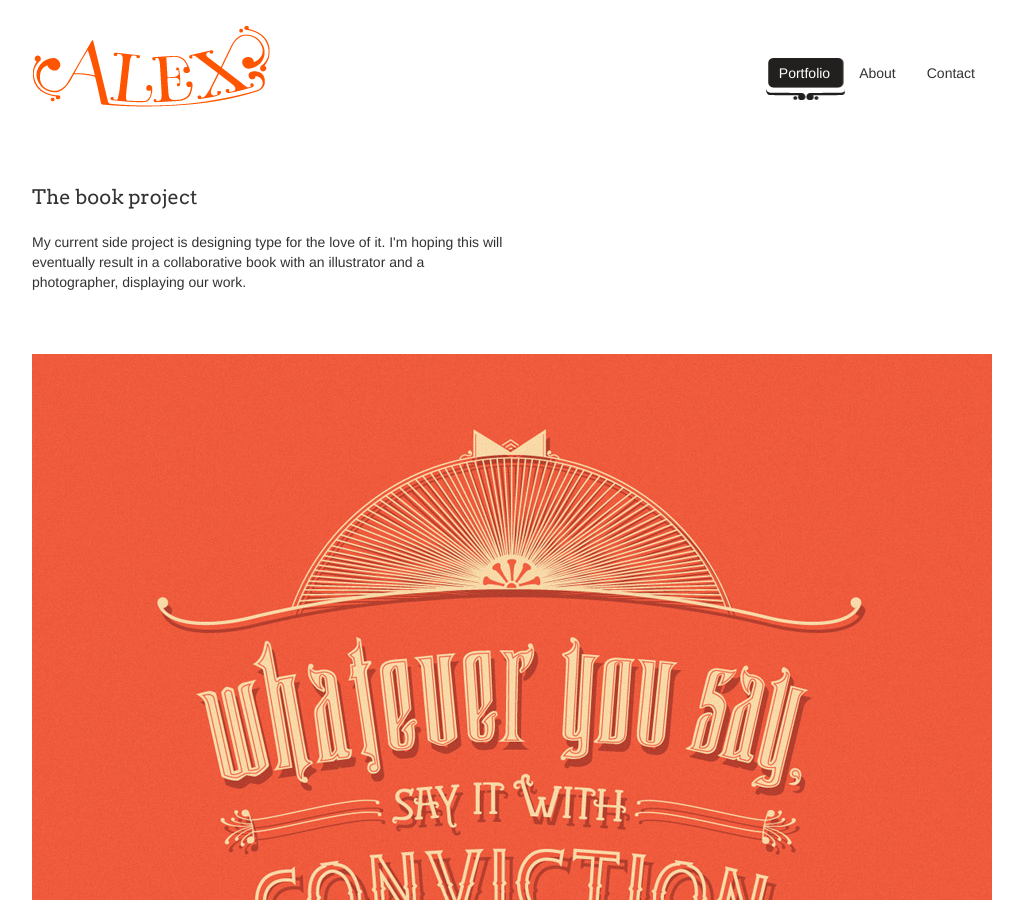
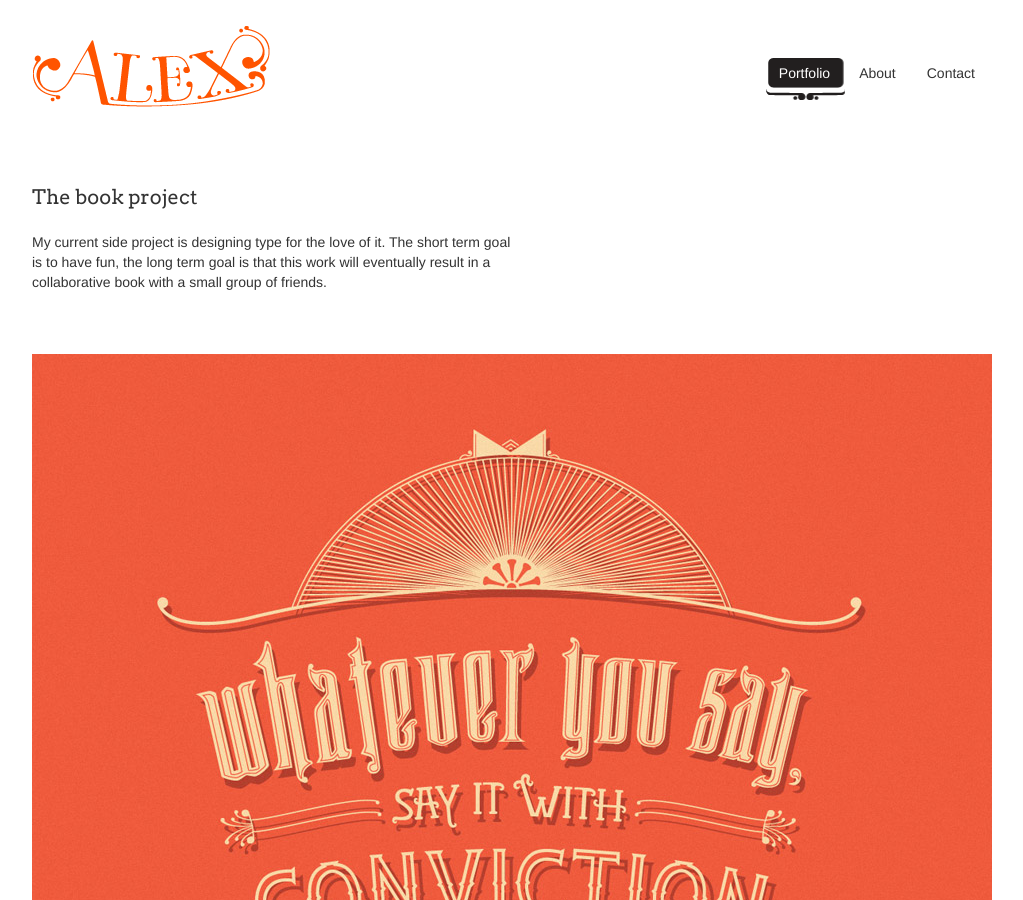
Before and after one commit to alexhawkhead/alexhawkhead.github.com, a Jekyll site: the page built from projects/thebookproject.html, in a window 1280 px wide and 900 px high. Shown: the whole window, without its empty margins (128-1151 px from the left). Built offline with Jekyll 4.4.1, drawn with Linux system fonts in a browser that asks for light colours; nearby versions of some CDN libraries; some web fonts are replaced.

```diff
--- a/projects/armstrong.html
+++ b/projects/armstrong.html
@@ -16,7 +16,7 @@
 		<img src="/images/armstrong-software.gif">
 	</li>
 	<li class="span6">
-		<img src="/images/armstrong-software-3.png">
+		<img src="/images/armstrong-software-3.jpg">
 	</li>
 </div>
 
--- a/projects/thebookproject.html
+++ b/projects/thebookproject.html
@@ -6,7 +6,7 @@
 
 <div class="project-description">
 	<p class="lead">The book project</p>
-	<p>My current side project is designing type for the love of it. I'm hoping this will eventually result in a collaborative book with an illustrator and a photographer, displaying our work.</p>
+	<p>My current side project is designing type for the love of it. The short term goal is to have fun, the long term goal is that this work will eventually result in a collaborative book with a small group of friends.</p>
 </div>
 
 <hr>
```
Also changed, not shown: images/1.png (deleted), images/2.png (deleted), images/alex.png (deleted), images/alexhawkhead.jpg (deleted), images/armstrong-software-3.jpg (added), images/background.jpg (deleted), 1 other file.
